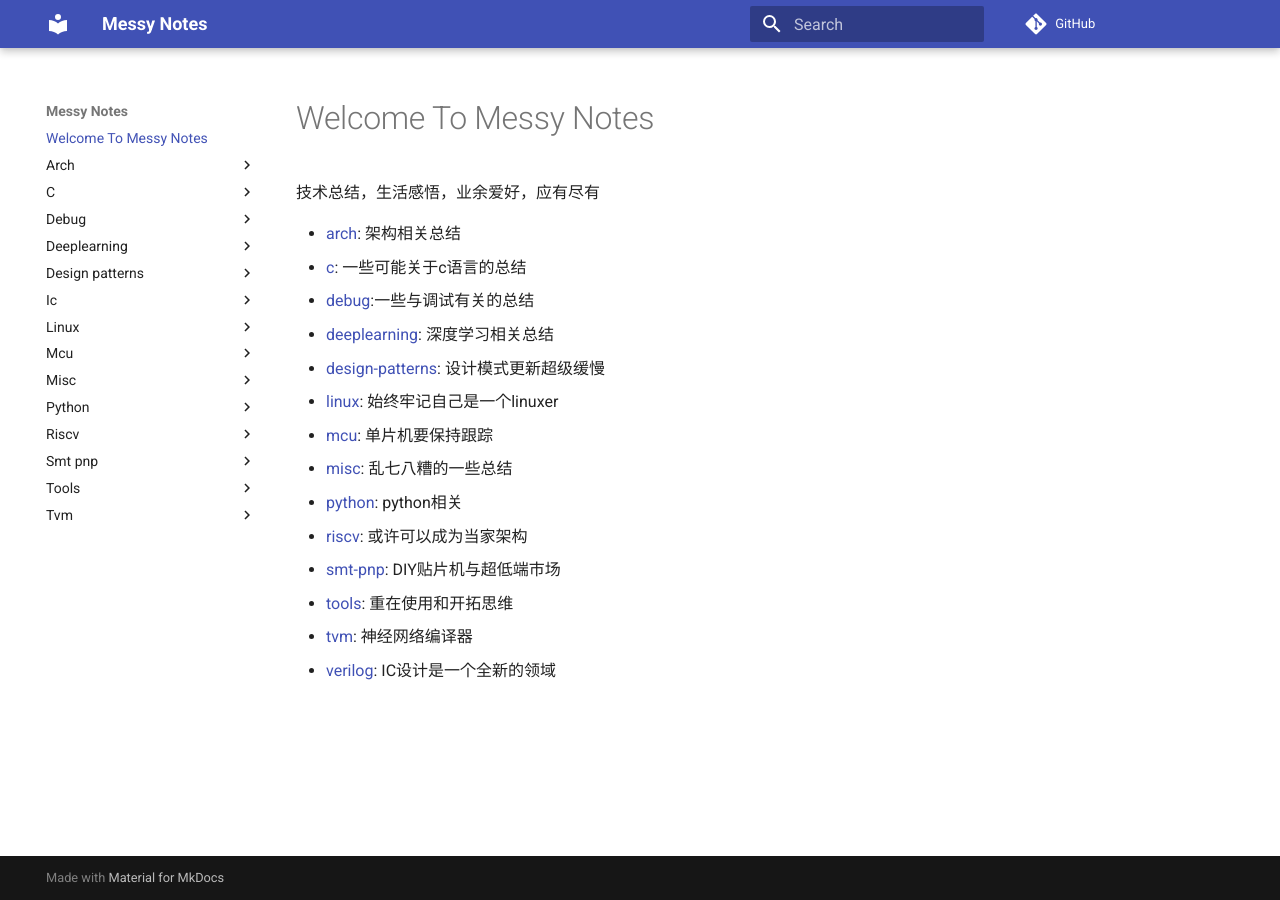
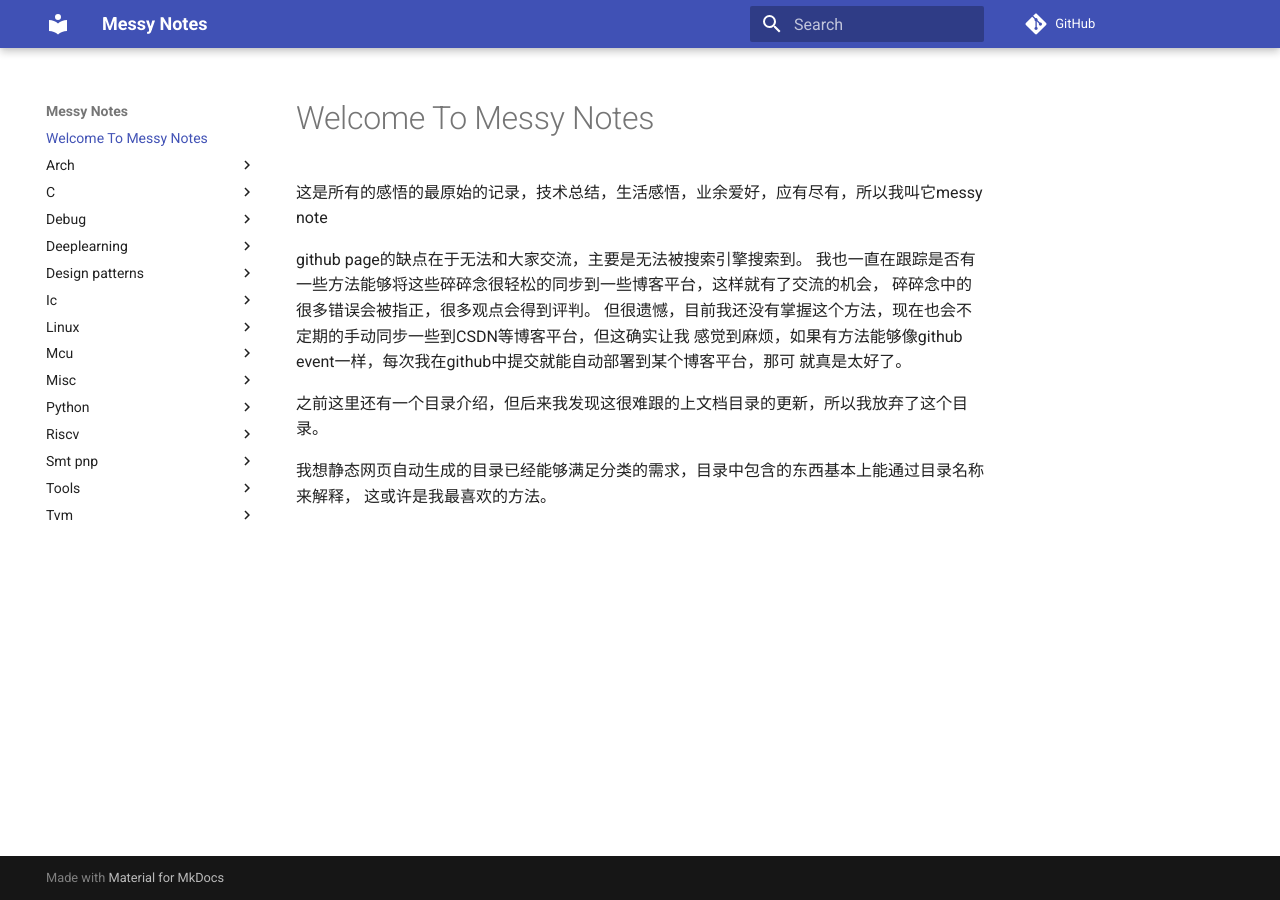
Before and after one commit to chsgcxy/messy_notes, an MkDocs documentation site: the page built from docs/index.md, in a window 1280 px wide. Built offline with MkDocs 1.6.1 and Material for MkDocs 9.7.7, drawn with Linux system fonts in a browser that asks for light colours; comment, search, counter and statistics services are not loaded.

Commit message:
update index, delete contents

```diff
--- a/docs/index.md
+++ b/docs/index.md
@@ -1,18 +1,15 @@
 # Welcome To Messy Notes
 
-技术总结，生活感悟，业余爱好，应有尽有
+这是所有的感悟的最原始的记录，技术总结，生活感悟，业余爱好，应有尽有，所以我叫它messy note
 
-- [arch](arch): 架构相关总结
-- [c](/c): 一些可能关于c语言的总结
-- [debug](/debug):一些与调试有关的总结
-- [deeplearning](/deeplearning): 深度学习相关总结
-- [design-patterns](/design-patterns): 设计模式更新超级缓慢
-- [linux](/linux): 始终牢记自己是一个linuxer
-- [mcu](/mcu): 单片机要保持跟踪
-- [misc](/misc): 乱七八糟的一些总结
-- [python](/python): python相关
-- [riscv](/riscv): 或许可以成为当家架构
-- [smt-pnp](/smt-pnp): DIY贴片机与超低端市场
-- [tools](/tool): 重在使用和开拓思维
-- [tvm](/tvm): 神经网络编译器
-- [verilog](/verilog): IC设计是一个全新的领域
+github page的缺点在于无法和大家交流，主要是无法被搜索引擎搜索到。
+我也一直在跟踪是否有一些方法能够将这些碎碎念很轻松的同步到一些博客平台，这样就有了交流的机会，
+碎碎念中的很多错误会被指正，很多观点会得到评判。
+但很遗憾，目前我还没有掌握这个方法，现在也会不定期的手动同步一些到CSDN等博客平台，但这确实让我
+感觉到麻烦，如果有方法能够像github event一样，每次我在github中提交就能自动部署到某个博客平台，那可
+就真是太好了。
+
+之前这里还有一个目录介绍，但后来我发现这很难跟的上文档目录的更新，所以我放弃了这个目录。
+
+我想静态网页自动生成的目录已经能够满足分类的需求，目录中包含的东西基本上能通过目录名称来解释，
+这或许是我最喜欢的方法。
```
Also changed, not shown: docs/ic/esl.md (+5 -0 lines), docs/ic/tlm.md (+1 -0 lines).
